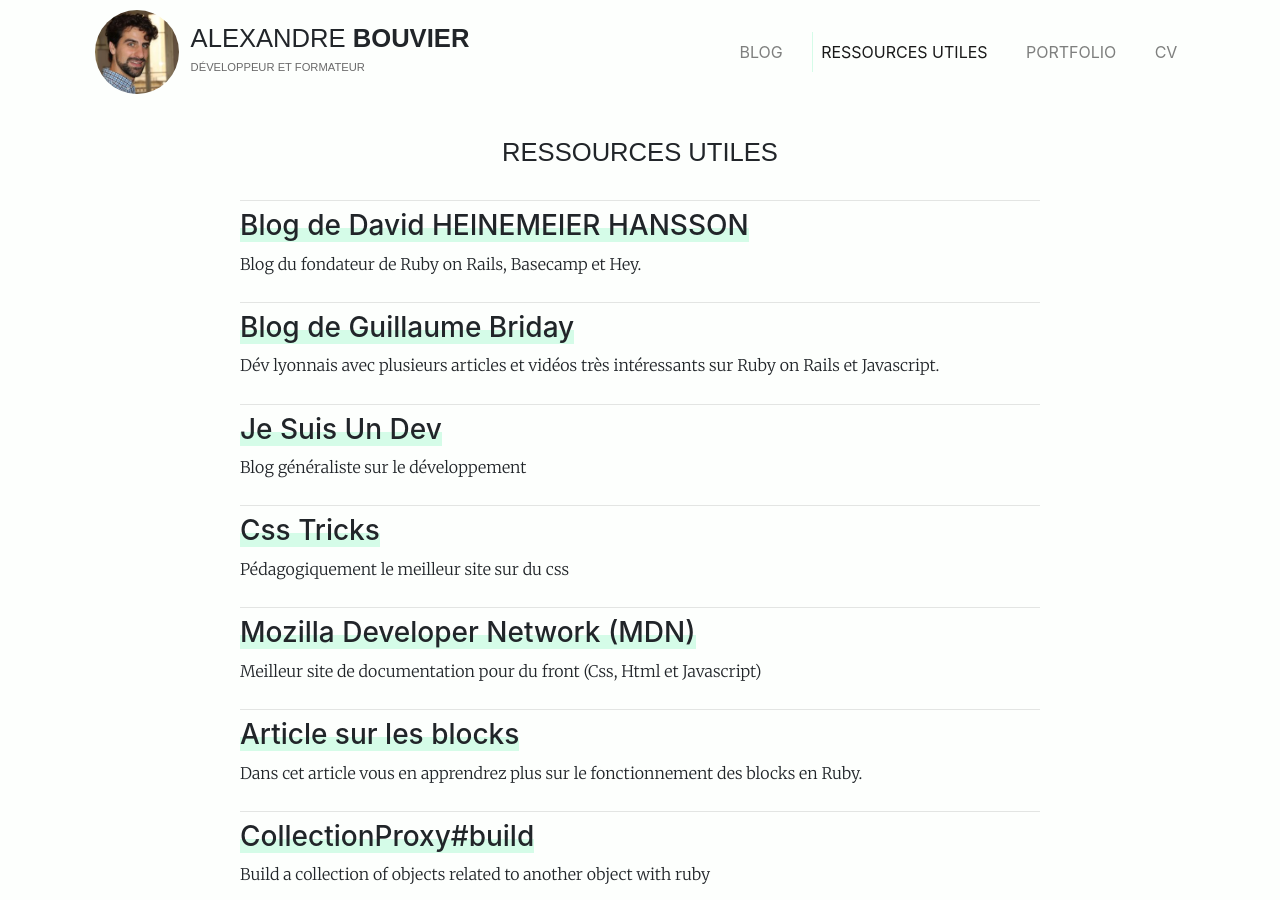
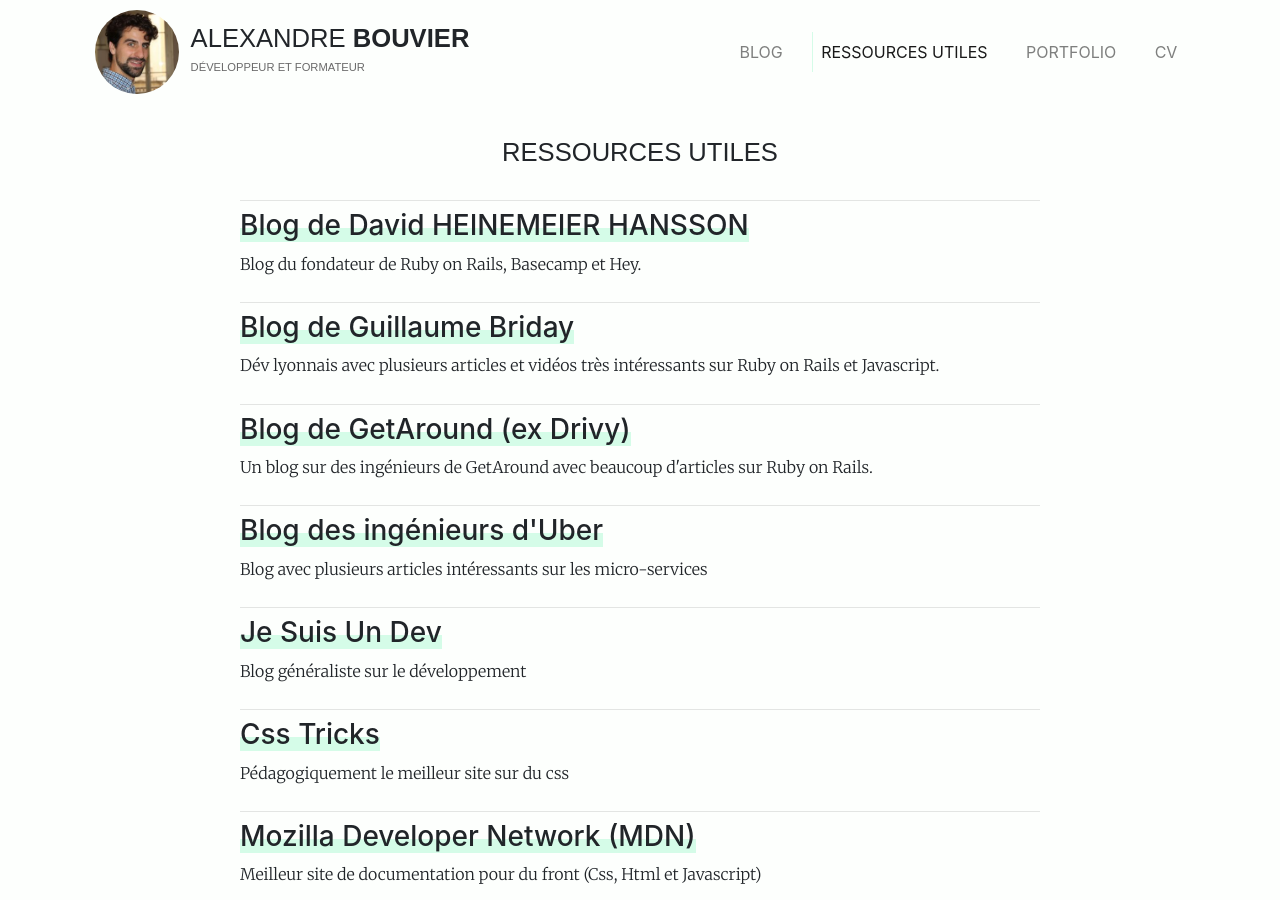
Before and after one commit to alexandrebk/alexandrebk.github.io, a Jekyll site: the page built from resources.html, in a window 1280 px wide and 900 px high. Built offline with Jekyll 4.4.1, drawn with Linux system fonts in a browser that asks for light colours; nearby versions of some CDN libraries.

Commit message:
Add 2 blog (Uber and GetAround in Resources

```diff
--- a/_data/resources.yml
+++ b/_data/resources.yml
@@ -4,6 +4,12 @@
 - title:      "Blog de Guillaume Briday"
   link:       "https://guillaumebriday.fr/"
   content:    "Dév lyonnais avec plusieurs articles et vidéos très intéressants sur Ruby on Rails et Javascript."
+- title:      "Blog de GetAround (ex Drivy)"
+  link:       "https://getaround.tech/"
+  content:    "Un blog sur des ingénieurs de GetAround avec beaucoup d'articles sur Ruby on Rails."
+- title:      "Blog des ingénieurs d'Uber"
+  link:       "https://eng.uber.com/"
+  content:    "Blog avec plusieurs articles intéressants sur les micro-services"
 - title:      "Je Suis Un Dev"
   link:       "https://www.jesuisundev.com/"
   content:    "Blog généraliste sur le développement"
```
